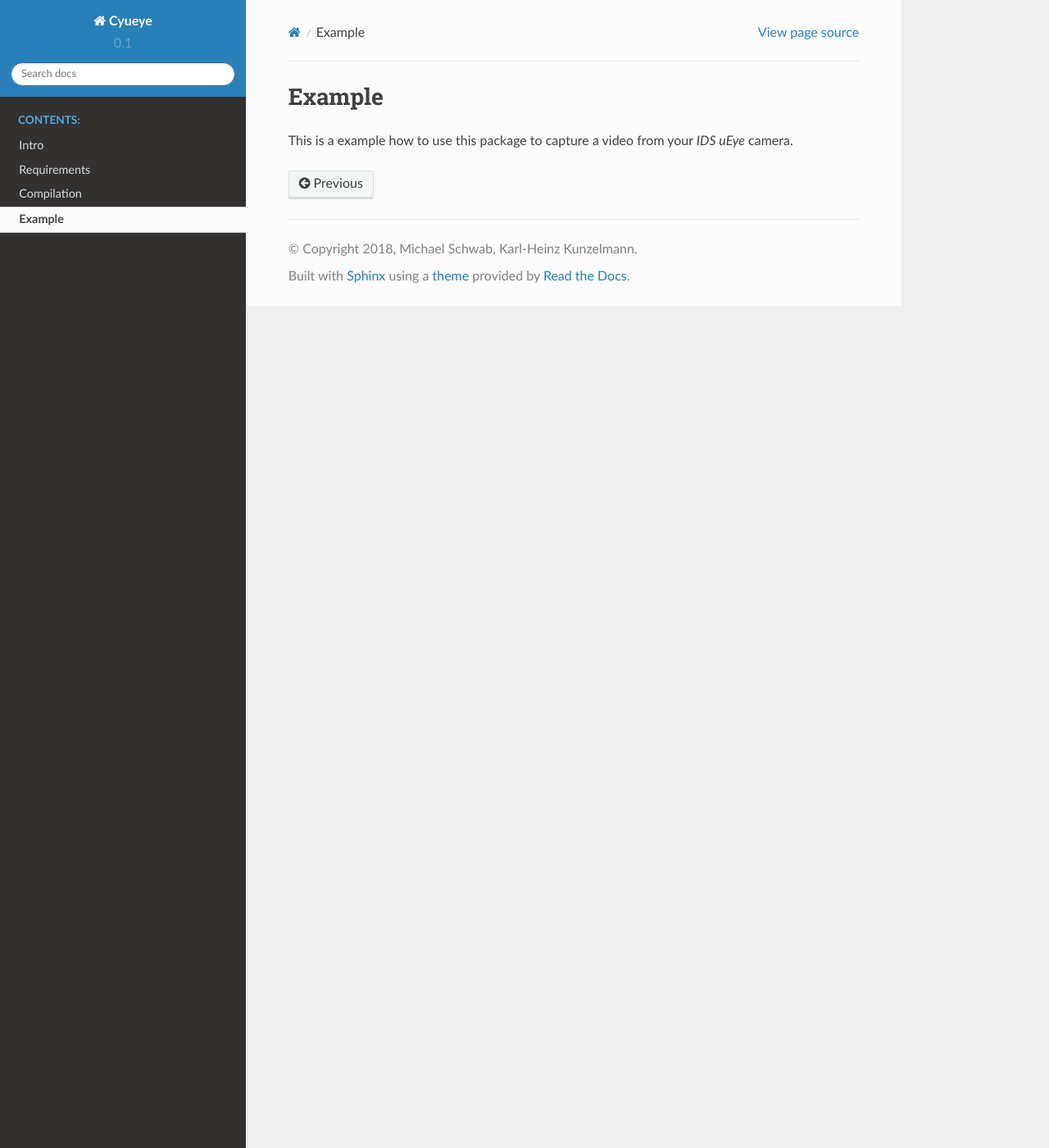
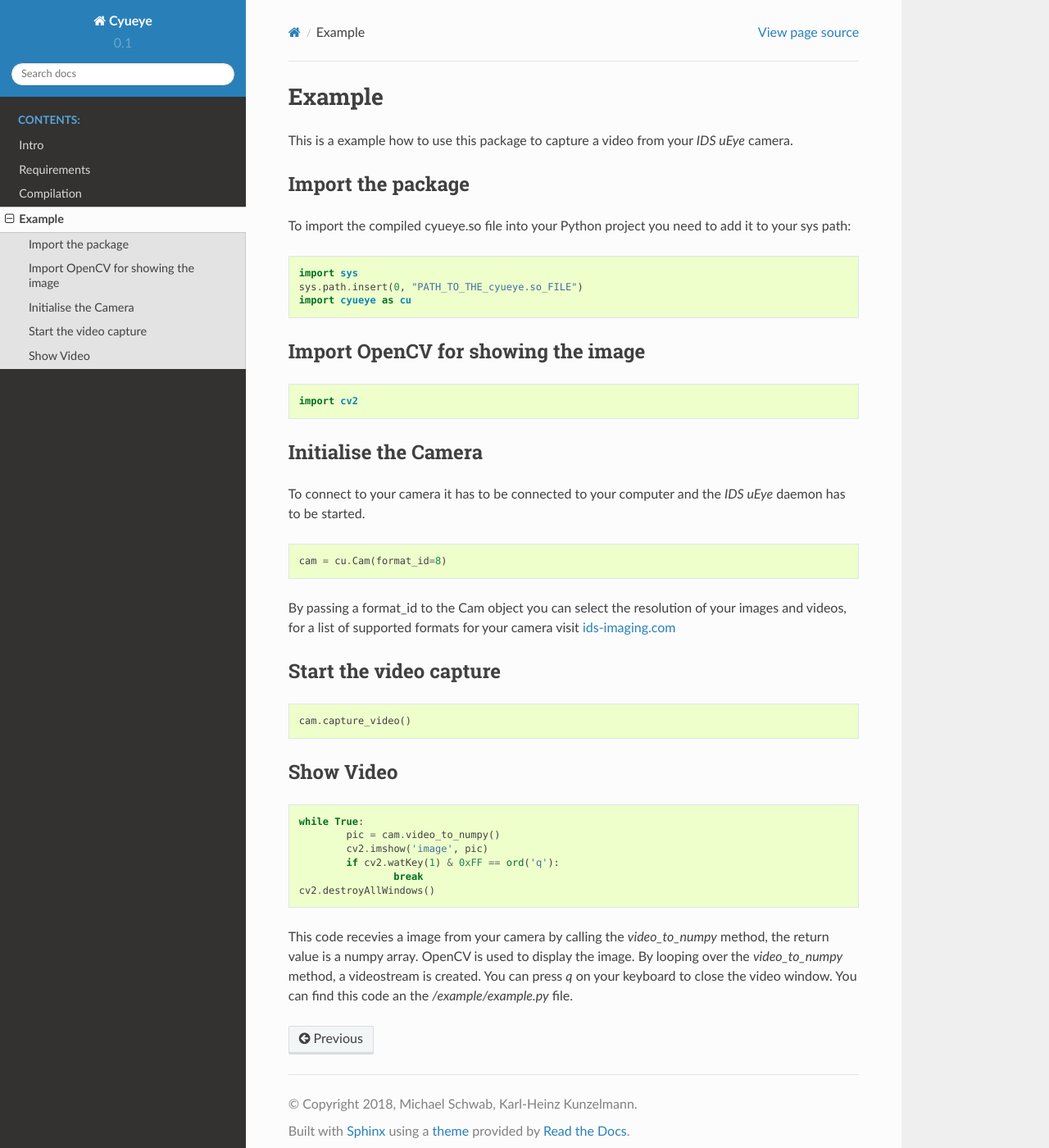
Before and after one commit to Schwub/cyueye, a Sphinx documentation site: the page built from doc/source/example.md, in a window 1280 px wide and 1400 px high. Shown: the whole window at 82% size. Built offline with Sphinx 7.4.7 and the Read the Docs theme 2.0.0, drawn with Linux system fonts in a browser that asks for light colours.

Commit message:
Adds example to doc

````diff
--- a/doc/source/example.md
+++ b/doc/source/example.md
@@ -1,2 +1,46 @@
 # Example
 This is a example how to use this package to capture a video from your *IDS uEye* camera.
+
+## Import the package
+
+To import the compiled cyueye.so file into your Python project you need to add it to your sys path:
+
+```python
+import sys
+sys.path.insert(0, "PATH_TO_THE_cyueye.so_FILE")
+import cyueye as cu
+```
+
+## Import OpenCV for showing the image
+```python
+import cv2
+```
+
+## Initialise the Camera
+To connect to your camera it has to be connected to your computer and the *IDS uEye* daemon has to be started.
+```python
+cam = cu.Cam(format_id=8)
+```
+
+By passing a format_id to the Cam object you can select the resolution of your images and videos,
+for a list of supported formats for your camera visit [ids-imaging.com](https://de.ids-imaging.com/manuals/uEye_SDK/DE/uEye_Handbuch_4.90.6/index.html)
+
+## Start the video capture
+```python
+cam.capture_video()
+```
+
+## Show Video
+```python
+while True:
+	pic = cam.video_to_numpy()
+	cv2.imshow('image', pic)
+	if cv2.watKey(1) & 0xFF == ord('q'):
+		break
+cv2.destroyAllWindows()
+```
+
+This code recevies a image from your camera by calling the *video_to_numpy* method, the return value is a numpy array.
+OpenCV is used to display the image. By looping over the *video_to_numpy* method, a videostream is created.
+You can press *q* on your keyboard to close the video window.
+You can find this code an the */example/example.py* file.
````
Also changed, not shown: doc/source/intro.md (+2 -2 lines), readme.md (+3 -3 lines), 1 other file.
